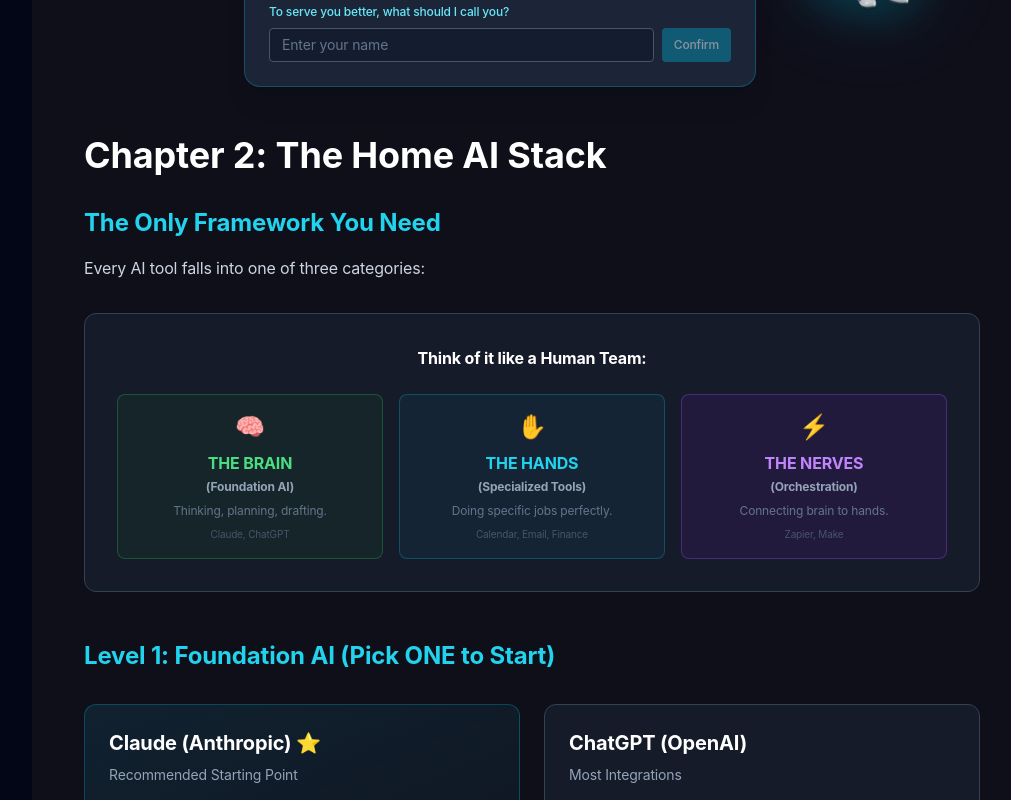
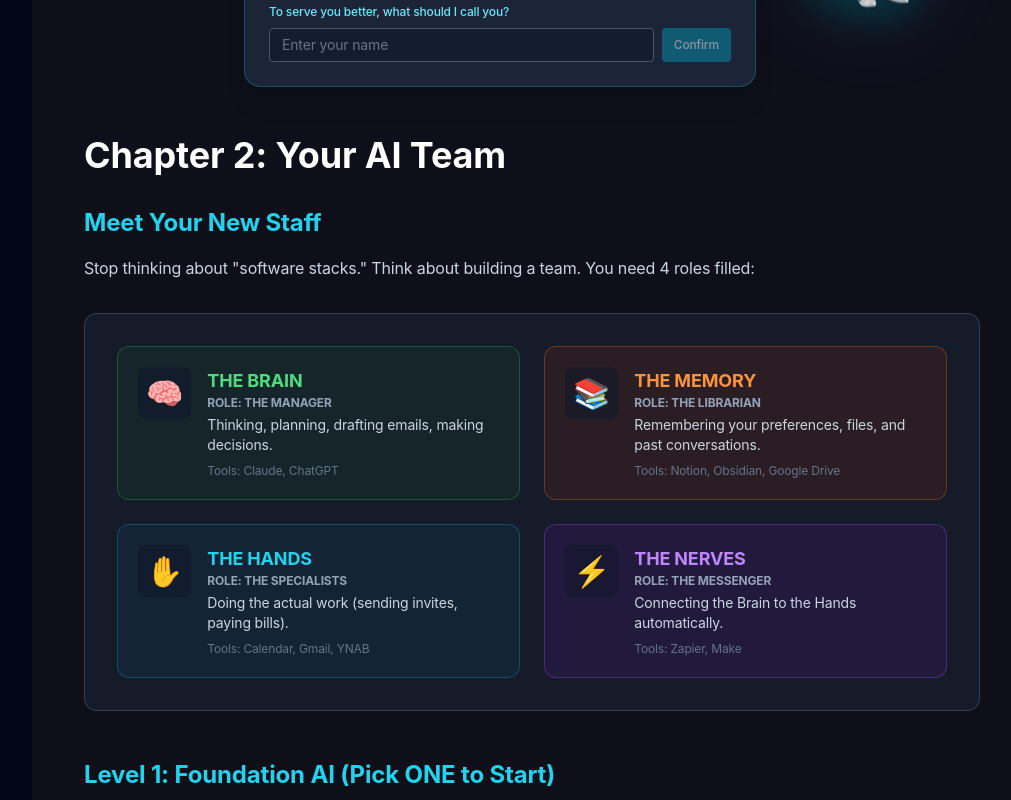
Before and after one commit to agenticaihome/ebook-frontend, a React (Create React App) app: page /part1 in a window 1280 px wide. Shown: the part 5520-6320 px from the top of the page, without its empty margins (248-1259 px from the left). Built offline with nearby package versions, Linux system fonts and the light colour scheme.

Commit message:
feat: add Part1 page introducing AI agents with persona-based content and interactive components.

```diff
--- a/src/pages/Part1.jsx
+++ b/src/pages/Part1.jsx
@@ -281,36 +281,57 @@ const Part1 = () => {
                         </Suspense>
 
                         <div className="mt-12 prose prose-invert prose-lg max-w-none">
-                            <h2 className="text-4xl font-bold text-white mb-6">Chapter 2: The Home AI Stack</h2>
+                            <h2 className="text-4xl font-bold text-white mb-6">Chapter 2: Your AI Team</h2>
 
-                            <h3 className="text-2xl font-bold text-cyan-400 mt-8 mb-4">The Only Framework You Need</h3>
+                            <h3 className="text-2xl font-bold text-cyan-400 mt-8 mb-4">Meet Your New Staff</h3>
                             <p className="text-slate-300 leading-relaxed">
-                                Every AI tool falls into one of three categories:
+                                Stop thinking about "software stacks." Think about building a team. You need 4 roles filled:
                             </p>
 
                             <div className="bg-slate-800/50 p-8 rounded-xl border border-slate-700 my-8">
-                                <h4 className="text-center text-white font-bold mb-6">Think of it like a Human Team:</h4>
-                                <div className="grid md:grid-cols-3 gap-4 text-center">
-                                    <div className="bg-green-900/20 border border-green-500/30 p-4 rounded-lg">
-                                        <div className="text-2xl mb-2">🧠</div>
-                                        <div className="text-green-400 font-bold mb-1">THE BRAIN</div>
-                                        <div className="text-slate-400 text-xs font-bold mb-2">(Foundation AI)</div>
-                                        <div className="text-slate-500 text-xs">Thinking, planning, drafting.</div>
-                                        <div className="text-slate-600 text-[10px] mt-2">Claude, ChatGPT</div>
+                                <div className="grid md:grid-cols-2 gap-6">
+                                    {/* THE BRAIN */}
+                                    <div className="bg-green-900/20 border border-green-500/30 p-5 rounded-xl flex items-start gap-4">
+                                        <div className="text-3xl bg-slate-900/50 p-2 rounded-lg">🧠</div>
+                                        <div>
+                                            <div className="text-green-400 font-bold text-lg">THE BRAIN</div>
+                                            <div className="text-slate-400 text-xs font-bold uppercase mb-1">Role: The Manager</div>
+                                            <div className="text-slate-300 text-sm">Thinking, planning, drafting emails, making decisions.</div>
+                                            <div className="text-slate-500 text-xs mt-2">Tools: Claude, ChatGPT</div>
+                                        </div>
                                     </div>
-                                    <div className="bg-cyan-900/20 border border-cyan-500/30 p-4 rounded-lg">
-                                        <div className="text-2xl mb-2">✋</div>
-                                        <div className="text-cyan-400 font-bold mb-1">THE HANDS</div>
-                                        <div className="text-slate-400 text-xs font-bold mb-2">(Specialized Tools)</div>
-                                        <div className="text-slate-500 text-xs">Doing specific jobs perfectly.</div>
-                                        <div className="text-slate-600 text-[10px] mt-2">Calendar, Email, Finance</div>
+
+                                    {/* THE MEMORY */}
+                                    <div className="bg-orange-900/20 border border-orange-500/30 p-5 rounded-xl flex items-start gap-4">
+                                        <div className="text-3xl bg-slate-900/50 p-2 rounded-lg">📚</div>
+                                        <div>
+                                            <div className="text-orange-400 font-bold text-lg">THE MEMORY</div>
+                                            <div className="text-slate-400 text-xs font-bold uppercase mb-1">Role: The Librarian</div>
+                                            <div className="text-slate-300 text-sm">Remembering your preferences, files, and past conversations.</div>
+                                            <div className="text-slate-500 text-xs mt-2">Tools: Notion, Obsidian, Google Drive</div>
+                                        </div>
                                     </div>
-                                    <div className="bg-purple-900/20 border border-purple-500/30 p-4 rounded-lg">
-                                        <div className="text-2xl mb-2">⚡</div>
-                                        <div className="text-purple-400 font-bold mb-1">THE NERVES</div>
-                                        <div className="text-slate-400 text-xs font-bold mb-2">(Orchestration)</div>
-                                        <div className="text-slate-500 text-xs">Connecting brain to hands.</div>
-                                        <div className="text-slate-600 text-[10px] mt-2">Zapier, Make</div>
+
+                                    {/* THE HANDS */}
+                                    <div className="bg-cyan-900/20 border border-cyan-500/30 p-5 rounded-xl flex items-start gap-4">
+                                        <div className="text-3xl bg-slate-900/50 p-2 rounded-lg">✋</div>
+                                        <div>
+                                            <div className="text-cyan-400 font-bold text-lg">THE HANDS</div>
+                                            <div className="text-slate-400 text-xs font-bold uppercase mb-1">Role: The Specialists</div>
+                                            <div className="text-slate-300 text-sm">Doing the actual work (sending invites, paying bills).</div>
+                                            <div className="text-slate-500 text-xs mt-2">Tools: Calendar, Gmail, YNAB</div>
+                                        </div>
+                                    </div>
+
+                                    {/* THE NERVES */}
+                                    <div className="bg-purple-900/20 border border-purple-500/30 p-5 rounded-xl flex items-start gap-4">
+                                        <div className="text-3xl bg-slate-900/50 p-2 rounded-lg">⚡</div>
+                                        <div>
+                                            <div className="text-purple-400 font-bold text-lg">THE NERVES</div>
+                                            <div className="text-slate-400 text-xs font-bold uppercase mb-1">Role: The Messenger</div>
+                                            <div className="text-slate-300 text-sm">Connecting the Brain to the Hands automatically.</div>
+                                            <div className="text-slate-500 text-xs mt-2">Tools: Zapier, Make</div>
+                                        </div>
                                     </div>
                                 </div>
                             </div>
@@ -439,7 +460,7 @@ const Part1 = () => {
                                 </p>
                             </div>
 
-                            <h3 className="text-2xl font-bold text-cyan-400 mt-12 mb-4">The Privacy Tiers Framework</h3>
+                            <h3 className="text-2xl font-bold text-cyan-400 mt-12 mb-4">Mission 1: Know Your Risk Profile</h3>
                             <p className="text-slate-300 leading-relaxed mb-6">
                                 Not all data is equal. Use this tool to find your comfort zone:
                             </p>
@@ -450,7 +471,7 @@ const Part1 = () => {
                                 </Suspense>
                             </div>
 
-                            <h3 className="text-2xl font-bold text-cyan-400 mt-12 mb-4">The Trust Timeline</h3>
+                            <h3 className="text-2xl font-bold text-cyan-400 mt-12 mb-4">Mission 2: Build Trust Gradually</h3>
                             <p className="text-slate-300 leading-relaxed mb-6">
                                 Don't give full access immediately. Build trust gradually:
                             </p>
@@ -487,6 +508,11 @@ const Part1 = () => {
                             </div>
                         </div>
 
+
+                        <h3 className="text-2xl font-bold text-cyan-400 mt-12 mb-4">Mission 3: Write Your Laws</h3>
+                        <p className="text-slate-300 leading-relaxed mb-6">
+                            Every agent needs a constitution. Define yours now:
+                        </p>
 
                         <Suspense fallback={<div className="h-64 flex items-center justify-center text-slate-500">Loading builder...</div>}>
                             <AgentConstitutionBuilder />
```
